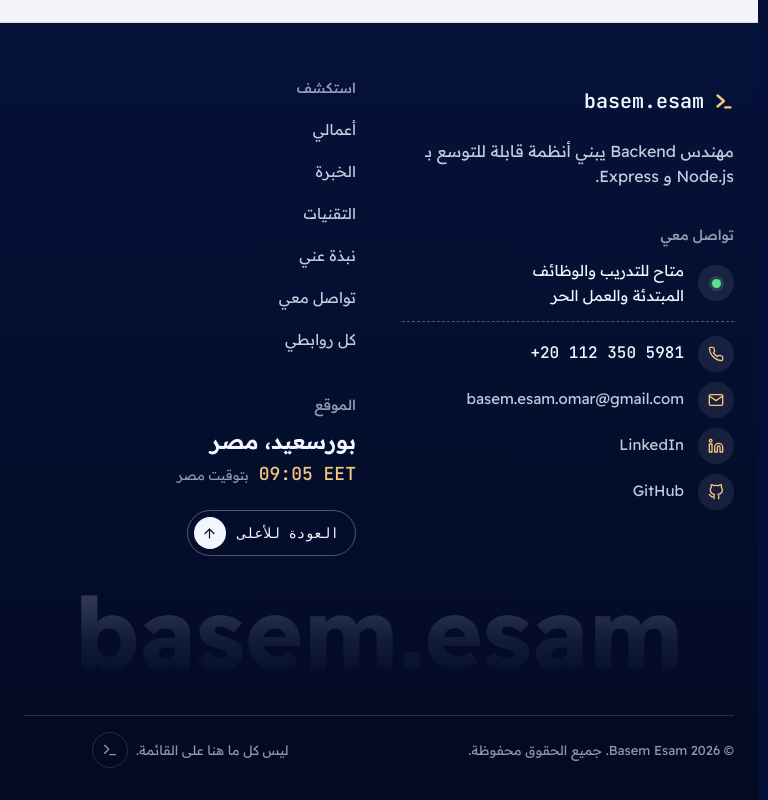
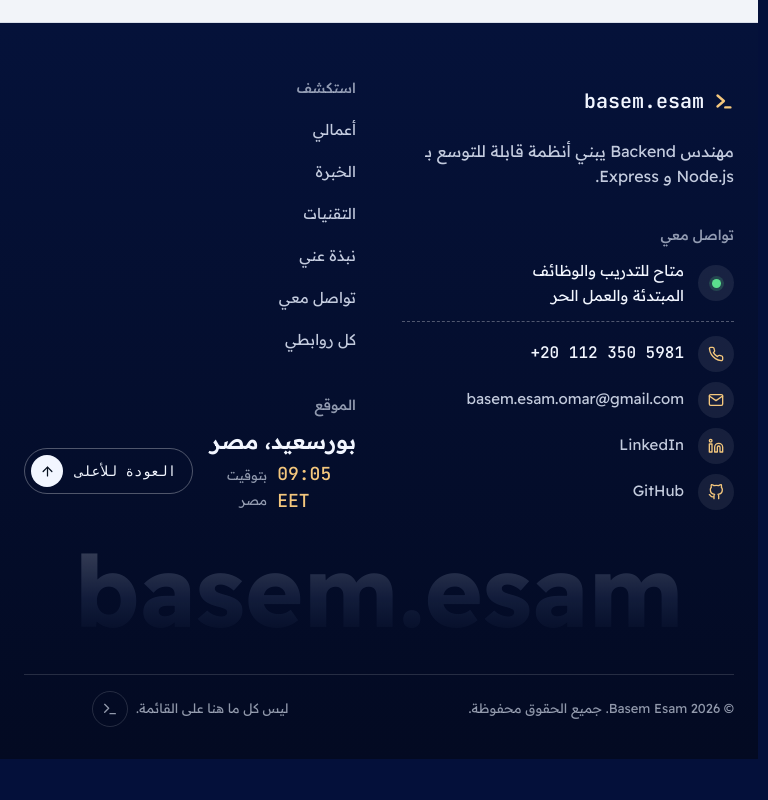
Before and after one commit to Basem3sam/portfolio, a Next.js app: page /ar/work/trosc in a window 768 px wide. Shown: the part 4545-5345 px from the top of the page. After the commit the page ends 5304 px from the top, so only its background shows below. Built offline with nearby package versions, Linux system fonts and the light colour scheme.

Commit message:
Refactor Footer component: enhance layout for location section with responsive grid design

```diff
--- a/components/layout/Footer.css
+++ b/components/layout/Footer.css
@@ -559,6 +559,42 @@
   }
 }
 
+/* Two columns, wide enough: Based in becomes one short row (city and time on
+   the left, Back to top on the right) that sits level with the foot of the
+   Reach column. Stacked, the pill used to hang below both columns on its own. */
+@media (min-width: 760px) and (max-width: 1079px) {
+  .ft-loc {
+    display: grid;
+    grid-template-columns: minmax(0, 1fr) auto;
+    grid-template-areas:
+      "lbl  lbl"
+      "city up"
+      "time up";
+    align-items: center;
+    align-self: end;
+    column-gap: 16px;
+  }
+
+  .ft-loc > .lbl {
+    grid-area: lbl;
+  }
+
+  .ft-loc .ft-city {
+    grid-area: city;
+    align-self: end;
+  }
+
+  .ft-loc .ft-time {
+    grid-area: time;
+    align-self: start;
+  }
+
+  .ft-loc .ft-up {
+    grid-area: up;
+    margin-top: 0;
+  }
+}
+
 @media (max-width: 599px) {
   /* One calm column, one rhythm: brand → reach → explore → location.
      No per-column borders; the small labels do the separating. */
```
